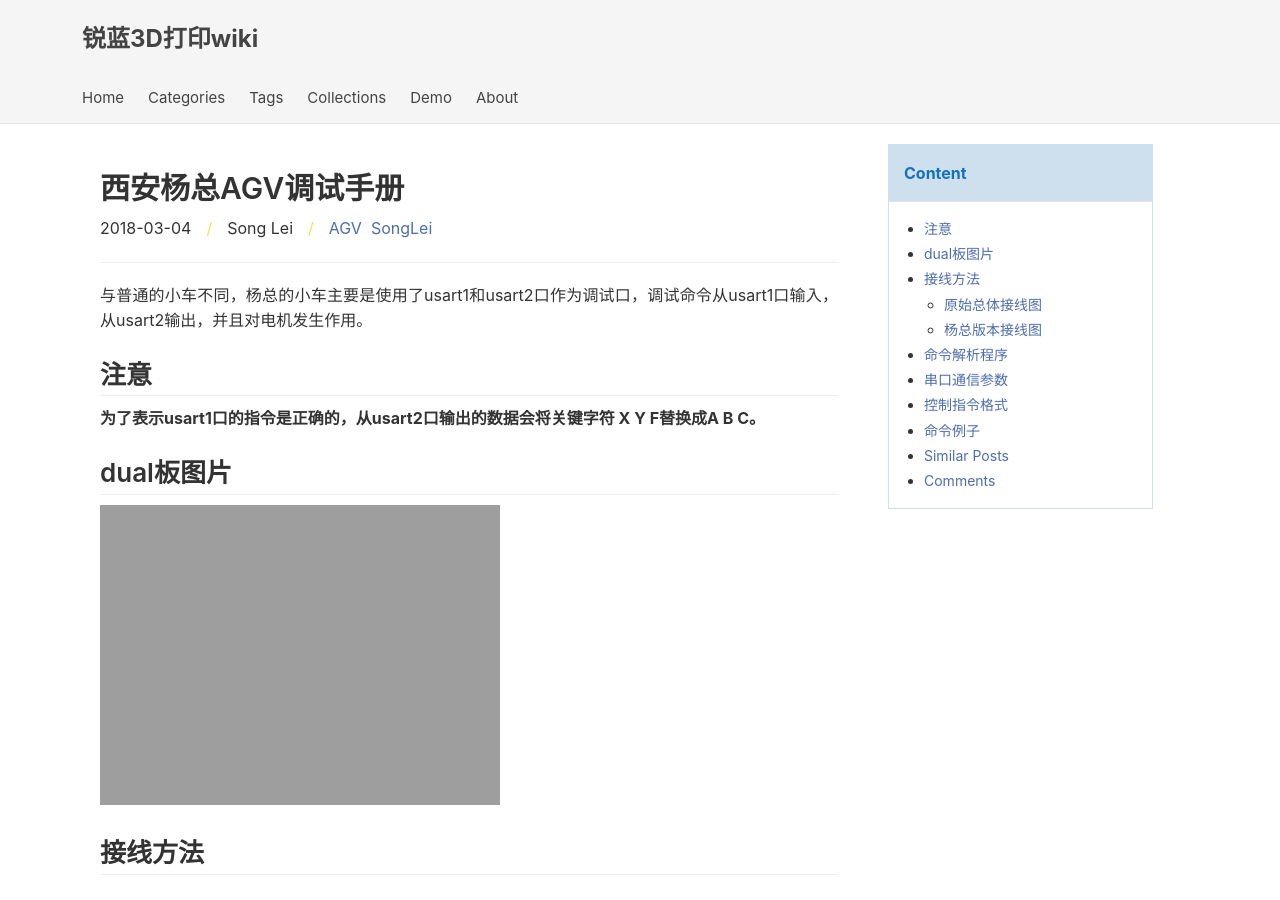
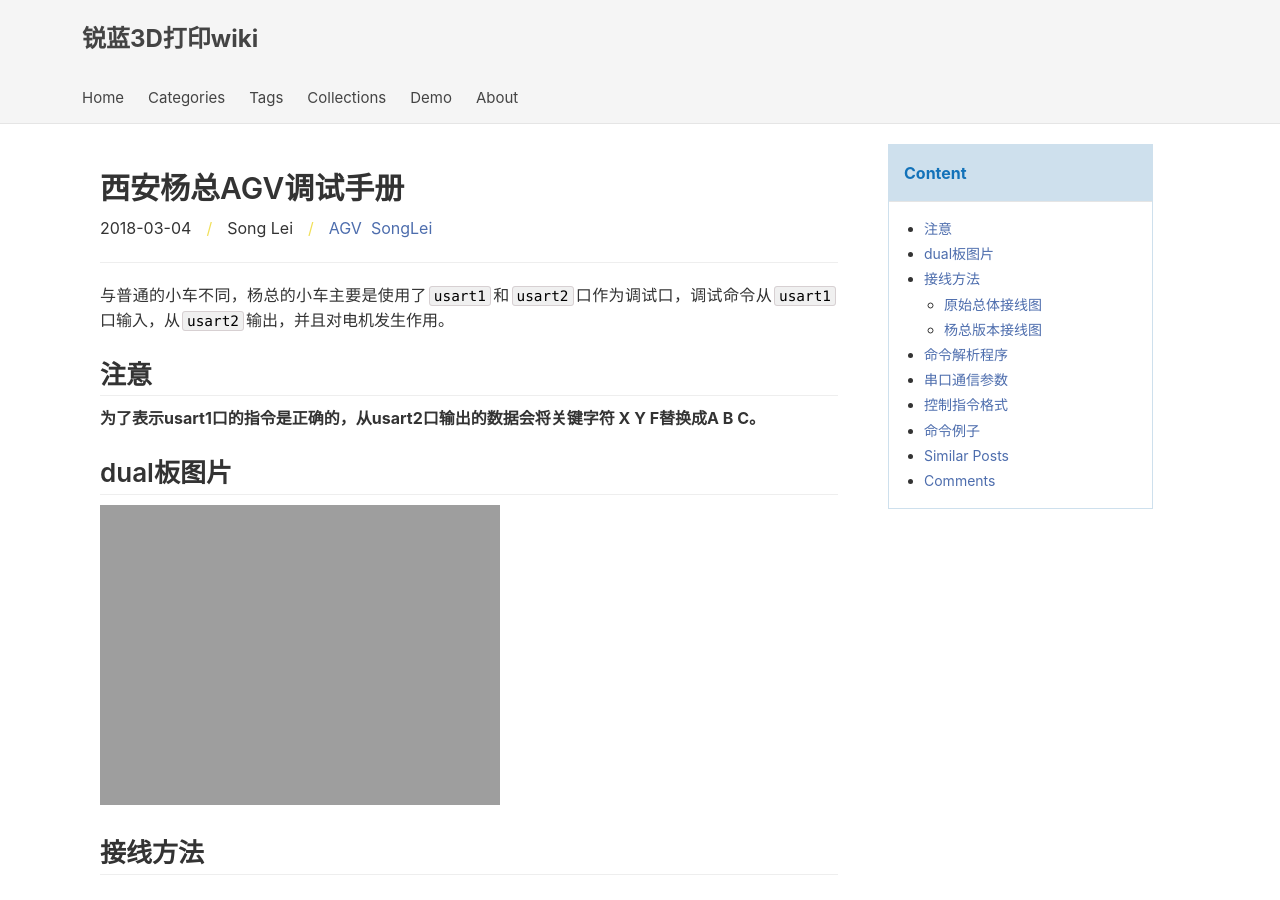
Before and after one commit to BJ-Rayland/BJ-Rayland.github.io, a Jekyll site: the page built from _posts/2018-03-04-DULA-ON-AGV-xian-debug.md, in a window 1280 px wide and 900 px high. Built offline with Jekyll 4.4.1, drawn with Linux system fonts in a browser that asks for light colours; comment, search, counter and statistics services are not loaded.

Commit message:
截至03-05 18:00所有博客的更新（细节修改）

```diff
--- a/_posts/2018-03-04-DULA-ON-AGV-xian-debug.md
+++ b/_posts/2018-03-04-DULA-ON-AGV-xian-debug.md
@@ -10,7 +10,7 @@ author: Song Lei
 * content
 {:toc}
 
-与普通的小车不同，杨总的小车主要是使用了usart1和usart2口作为调试口，调试命令从usart1口输入，从usart2输出，并且对电机发生作用。
+与普通的小车不同，杨总的小车主要是使用了`usart1`和`usart2`口作为调试口，调试命令从`usart1`口输入，从`usart2`输出，并且对电机发生作用。
 
 
 
```
Also changed, not shown: _posts/2018-03-02-RAYLAND-RL-150-SLA-instructions.md (+1 -1 lines), _posts/2018-03-05-DLP-dispaly-H3-A33-Protocol - 副本.md (+1 -1 lines), 5 other files.
